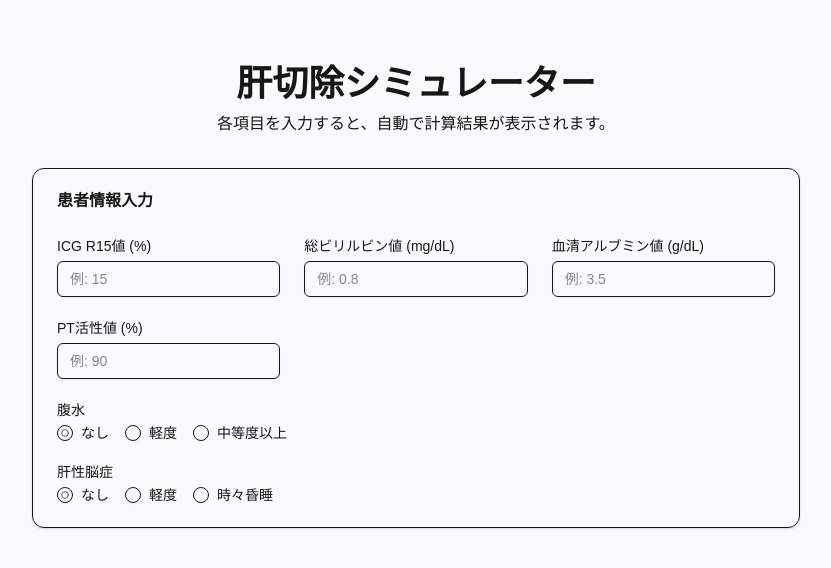
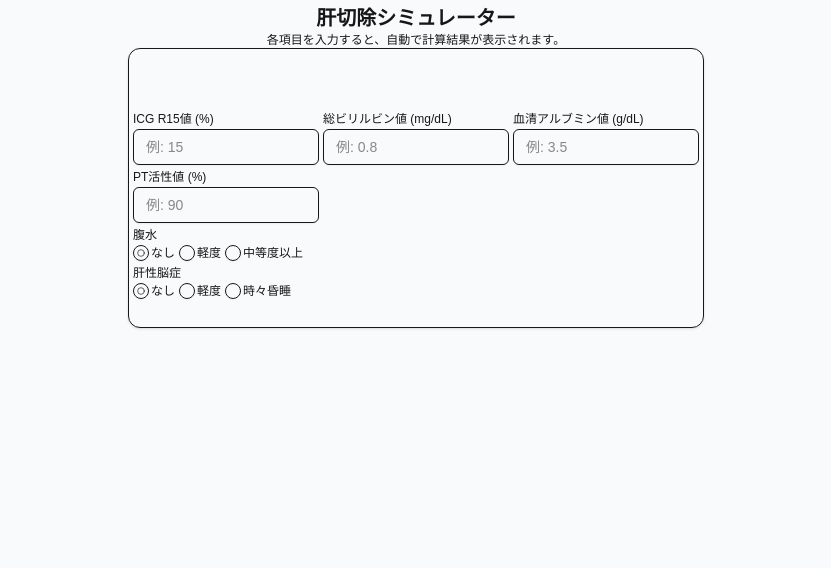
Before and after one commit to DrHac-GH/evaluation-liver-resection, a Next.js app: page / in a window 1280 px wide. Shown: the top 568 px of the page, without its empty margins (224-1055 px from the left). Built offline with nearby package versions, Linux system fonts and the light colour scheme.

Commit message:
feat: Further compact layout and reorder results

```diff
--- a/src/app/page.tsx
+++ b/src/app/page.tsx
@@ -2,7 +2,7 @@
 "use client";
 
 import { useState, useEffect } from "react";
-import { Card, CardContent, CardDescription, CardHeader, CardTitle } from "@/components/ui/card";
+import { Card, CardContent, CardHeader, CardTitle } from "@/components/ui/card";
 import { Input } from "@/components/ui/input";
 import { Label } from "@/components/ui/label";
 import { RadioGroup, RadioGroupItem } from "@/components/ui/radio-group";
@@ -123,54 +123,73 @@ export default function Home() {
 
   }, [icgR15, totalBilirubin, albumin, pt, ascites, encephalopathy]);
 
+  const handleNumericInputChange = (setter: React.Dispatch<React.SetStateAction<string>>, value: string) => {
+    // 数字と小数点のみを許可
+    let filteredValue = value.replace(/[^0-9.]/g, '');
+    // 複数の小数点がある場合は最初のものだけを残す
+    const parts = filteredValue.split('.');
+    if (parts.length > 2) {
+      filteredValue = parts[0] + '.' + parts.slice(1).join('');
+    }
+    setter(filteredValue);
+  };
+
   return (
-    <main className="flex min-h-screen flex-col items-center justify-start p-4 sm:p-8 bg-slate-50">
-      <div className="w-full max-w-3xl space-y-8">
-        <div className="text-center mt-8">
-          <h1 className="text-3xl sm:text-4xl font-bold">肝切除シミュレーター</h1>
-          <p className="text-muted-foreground mt-2">各項目を入力すると、自動で計算結果が表示されます。</p>
+    <main className="flex min-h-screen flex-col items-center justify-start p-1 bg-slate-50">
+      <div className="w-full max-w-xl space-y-1">
+        <div className="text-center mt-0 mb-0">
+          <h1 className="text-xl font-bold">肝切除シミュレーター</h1>
+          <p className="text-muted-foreground text-xs">各項目を入力すると、自動で計算結果が表示されます。</p>
         </div>
 
         {/* Unified Input Card */}
         <Card>
-          <CardHeader>
-            <CardTitle>患者情報入力</CardTitle>
+          <CardHeader className="p-0.5">
+            {/* <CardTitle className="text-base">患者情報入力</CardTitle> */}
           </CardHeader>
-          <CardContent className="grid grid-cols-1 sm:grid-cols-2 lg:grid-cols-3 gap-6">
-            <div className="grid gap-2"><Label htmlFor="icg-r15">ICG R15値 (%)</Label><Input id="icg-r15" type="number" placeholder="例: 15" value={icgR15} onChange={(e) => setIcgR15(e.target.value)} /></div>
-            <div className="grid gap-2"><Label htmlFor="bilirubin">総ビリルビン値 (mg/dL)</Label><Input id="bilirubin" type="number" placeholder="例: 0.8" value={totalBilirubin} onChange={(e) => setTotalBilirubin(e.target.value)} /></div>
-            <div className="grid gap-2"><Label htmlFor="albumin">血清アルブミン値 (g/dL)</Label><Input id="albumin" type="number" placeholder="例: 3.5" value={albumin} onChange={(e) => setAlbumin(e.target.value)} /></div>
-            <div className="grid gap-2"><Label htmlFor="pt">PT活性値 (%)</Label><Input id="pt" type="number" placeholder="例: 90" value={pt} onChange={(e) => setPt(e.target.value)} /></div>
-            <div className="grid gap-2 sm:col-span-2 lg:col-span-3"><Label>腹水</Label><RadioGroup value={ascites} onValueChange={(v) => setAscites(v as "none" | "mild" | "moderate")} className="flex flex-wrap gap-x-4"><div className="flex items-center space-x-2"><RadioGroupItem value="none" id="asc-no" /><Label htmlFor="asc-no">なし</Label></div><div className="flex items-center space-x-2"><RadioGroupItem value="mild" id="asc-mild" /><Label htmlFor="asc-mild">軽度</Label></div><div className="flex items-center space-x-2"><RadioGroupItem value="moderate" id="asc-mod" /><Label htmlFor="asc-mod">中等度以上</Label></div></RadioGroup></div>
-            <div className="grid gap-2 sm:col-span-2 lg:col-span-3"><Label>肝性脳症</Label><RadioGroup value={encephalopathy} onValueChange={(v) => setEncephalopathy(v as "none" | "mild" | "sometimes")} className="flex flex-wrap gap-x-4"><div className="flex items-center space-x-2"><RadioGroupItem value="none" id="enc-no" /><Label htmlFor="enc-no">なし</Label></div><div className="flex items-center space-x-2"><RadioGroupItem value="mild" id="enc-mild" /><Label htmlFor="enc-mild">軽度</Label></div><div className="flex items-center space-x-2"><RadioGroupItem value="sometimes" id="enc-some" /><Label htmlFor="enc-some">時々昏睡</Label></div></RadioGroup></div>
+          <CardContent className="grid grid-cols-1 sm:grid-cols-2 lg:grid-cols-3 gap-1 p-1">
+            <div className="grid gap-0.5"><Label htmlFor="icg-r15" className="text-xs">ICG R15値 (%)</Label><Input id="icg-r15" type="number" inputMode="numeric" pattern="[0-9]*" placeholder="例: 15" value={icgR15} onChange={(e) => handleNumericInputChange(setIcgR15, e.target.value)} className="text-xs" /></div>
+            <div className="grid gap-0.5"><Label htmlFor="bilirubin" className="text-xs">総ビリルビン値 (mg/dL)</Label><Input id="bilirubin" type="number" inputMode="numeric" pattern="[0-9]*" placeholder="例: 0.8" value={totalBilirubin} onChange={(e) => handleNumericInputChange(setTotalBilirubin, e.target.value)} className="text-xs" /></div>
+            <div className="grid gap-0.5"><Label htmlFor="albumin" className="text-xs">血清アルブミン値 (g/dL)</Label><Input id="albumin" type="number" inputMode="numeric" pattern="[0-9]*" placeholder="例: 3.5" value={albumin} onChange={(e) => handleNumericInputChange(setAlbumin, e.target.value)} className="text-xs" /></div>
+            <div className="grid gap-0.5"><Label htmlFor="pt" className="text-xs">PT活性値 (%)</Label><Input id="pt" type="number" inputMode="numeric" pattern="[0-9]*" placeholder="例: 90" value={pt} onChange={(e) => handleNumericInputChange(setPt, e.target.value)} className="text-xs" /></div>
+            <div className="grid gap-0.5 sm:col-span-2 lg:col-span-3"><Label className="text-xs">腹水</Label><RadioGroup value={ascites} onValueChange={(v) => setAscites(v as "none" | "mild" | "moderate")} className="flex flex-wrap gap-x-1"><div className="flex items-center space-x-0.5"><RadioGroupItem value="none" id="asc-no" /><Label htmlFor="asc-no" className="text-xs">なし</Label></div><div className="flex items-center space-x-0.5"><RadioGroupItem value="mild" id="asc-mild" /><Label htmlFor="asc-mild" className="text-xs">軽度</Label></div><div className="flex items-center space-x-0.5"><RadioGroupItem value="moderate" id="asc-mod" /><Label htmlFor="asc-mod" className="text-xs">中等度以上</Label></div></RadioGroup></div>
+            <div className="grid gap-0.5 sm:col-span-2 lg:col-span-3"><Label className="text-xs">肝性脳症</Label><RadioGroup value={encephalopathy} onValueChange={(v) => setEncephalopathy(v as "none" | "mild" | "sometimes")} className="flex flex-wrap gap-x-1"><div className="flex items-center space-x-0.5"><RadioGroupItem value="none" id="enc-no" /><Label htmlFor="enc-no" className="text-xs">なし</Label></div><div className="flex items-center space-x-0.5"><RadioGroupItem value="mild" id="enc-mild" /><Label htmlFor="enc-mild" className="text-xs">軽度</Label></div><div className="flex items-center space-x-0.5"><RadioGroupItem value="sometimes" id="enc-some" /><Label htmlFor="enc-some" className="text-xs">時々昏睡</Label></div></RadioGroup></div>
           </CardContent>
         </Card>
 
         {/* Results Area */}
-        <div className="space-y-8">
-          <Card className={takasakiResult ? '' : 'hidden'}>
-            <CardHeader><CardTitle>高崎の式</CardTitle></CardHeader>
-            <CardContent className="grid grid-cols-1 sm:grid-cols-2 gap-4">
-              <div className="p-3 rounded-md border-2 border-blue-500"><p className="font-bold">肝硬変 (LC): <span className="text-2xl font-bold text-blue-600 float-right">{takasakiResult && (typeof takasakiResult.lc === 'number' ? `${takasakiResult.lc.toFixed(1)}%` : takasakiResult.lc)}</span></p></div>
-              <div className="p-3 rounded-md border-2 border-green-500"><p className="font-bold">正常肝 (non-LC): <span className="text-2xl font-bold text-green-600 float-right">{takasakiResult && (typeof takasakiResult.nonLc === 'number' ? `${takasakiResult.nonLc.toFixed(1)}%` : takasakiResult.nonLc)}</span></p></div>
+        <div className="grid grid-cols-1 lg:grid-cols-2 gap-1">
+          {/* Child-Pugh Score Card */}
+          <Card className={childPughResult ? '' : 'hidden'}>
+            <CardHeader className="p-1"><CardTitle className="text-base">Child-Pugh Score</CardTitle></CardHeader>
+            <CardContent className="p-1">
+              <div className="p-0.5 rounded-md border-2 border-red-500 text-center">
+                <p className="text-xs">合計スコア: <span className="font-bold">{childPughResult && childPughResult.score}</span></p>
+                <p className="text-lg font-bold text-red-600">{childPughResult && childPughResult.class}</p>
+              </div>
             </CardContent>
           </Card>
-          <Card className={makuuchiResult ? '' : 'hidden'}>
-            <CardHeader><CardTitle>幕内基準</CardTitle></CardHeader>
-            <CardContent><div className="p-4 rounded-md border-2 border-purple-500"><p className="text-2xl font-bold text-purple-600 text-center">{makuuchiResult}</p></div></CardContent>
-          </Card>
-          <Card className={childPughResult ? '' : 'hidden'}>
-            <CardHeader><CardTitle>Child-Pugh Score</CardTitle></CardHeader>
-            <CardContent className="p-4 rounded-md border-2 border-red-500 text-center">
-              <p className="text-lg">合計スコア: <span className="font-bold">{childPughResult && childPughResult.score}</span></p>
-              <p className="text-3xl font-bold text-red-600">{childPughResult && childPughResult.class}</p>
+          {/* Liver Damage Grade Card */}
+          <Card className={liverDamageResult ? '' : 'hidden'}>
+            <CardHeader className="p-1"><CardTitle className="text-base">肝障害度</CardTitle></CardHeader>
+            <CardContent className="p-1">
+              <div className="p-0.5 rounded-md border-2 border-orange-500 text-center">
+                <p className="text-lg font-bold text-orange-600">{liverDamageResult}</p>
+              </div>
             </CardContent>
           </Card>
-          <Card className={liverDamageResult ? '' : 'hidden'}>
-            <CardHeader><CardTitle>肝障害度</CardTitle></CardHeader>
-            <CardContent className="p-4 rounded-md border-2 border-orange-500 text-center">
-              <p className="text-3xl font-bold text-orange-600">{liverDamageResult}</p>
+          {/* 高崎の式 Card */}
+          <Card className={takasakiResult ? '' : 'hidden'}>
+            <CardHeader className="p-1"><CardTitle className="text-base">高崎の式</CardTitle></CardHeader>
+            <CardContent className="grid grid-cols-1 sm:grid-cols-2 gap-0.5 p-1">
+              <div className="p-0.5 rounded-md border-2 border-green-500"><p className="font-bold text-xs">正常肝 (non-LC): <span className="text-base font-bold text-green-600 float-right">{takasakiResult && (typeof takasakiResult.nonLc === 'number' ? `${takasakiResult.nonLc.toFixed(1)}%` : takasakiResult.nonLc)}</span></p></div>
+              <div className="p-0.5 rounded-md border-2 border-blue-500"><p className="font-bold text-xs">肝硬変 (LC): <span className="text-base font-bold text-blue-600 float-right">{takasakiResult && (typeof takasakiResult.lc === 'number' ? `${takasakiResult.lc.toFixed(1)}%` : takasakiResult.lc)}</span></p></div>
             </CardContent>
+          </Card>
+          {/* 幕内基準 Card */}
+          <Card className={makuuchiResult ? '' : 'hidden'}>
+            <CardHeader className="p-1"><CardTitle className="text-base">幕内基準</CardTitle></CardHeader>
+            <CardContent className="p-1"><div className="p-0.5 rounded-md border-2 border-purple-500"><p className="text-base font-bold text-purple-600 text-center">{makuuchiResult}</p></div></CardContent>
           </Card>
         </div>
 
--- /dev/null
+++ b/tailwind.config.ts
@@ -0,0 +1,22 @@
+
+import type { Config } from 'tailwindcss';
+
+const config: Config = {
+  content: [
+    './pages/**/*.{js,ts,jsx,tsx,mdx}',
+    './components/**/*.{js,ts,jsx,tsx,mdx}',
+    './app/**/*.{js,ts,jsx,tsx,mdx}',
+    './src/**/*.{js,ts,jsx,tsx,mdx}', // srcディレクトリ内のファイルをスキャン
+  ],
+  theme: {
+    extend: {
+      backgroundImage: {
+        'gradient-radial': 'radial-gradient(var(--tw-gradient-stops))',
+        'gradient-conic':
+          'conic-gradient(from 180deg at 50% 50%, var(--tw-gradient-stops))',
+      },
+    },
+  },
+  plugins: [],
+};
+export default config;
```
Also changed, not shown: src/components/ui/card 2.tsx (added, +92 -0 lines), src/components/ui/input 2.tsx (added, +21 -0 lines), src/components/ui/label 2.tsx (added, +24 -0 lines), src/components/ui/radio-group 2.tsx (added, +45 -0 lines), test.css (added, +8 -0 lines).
